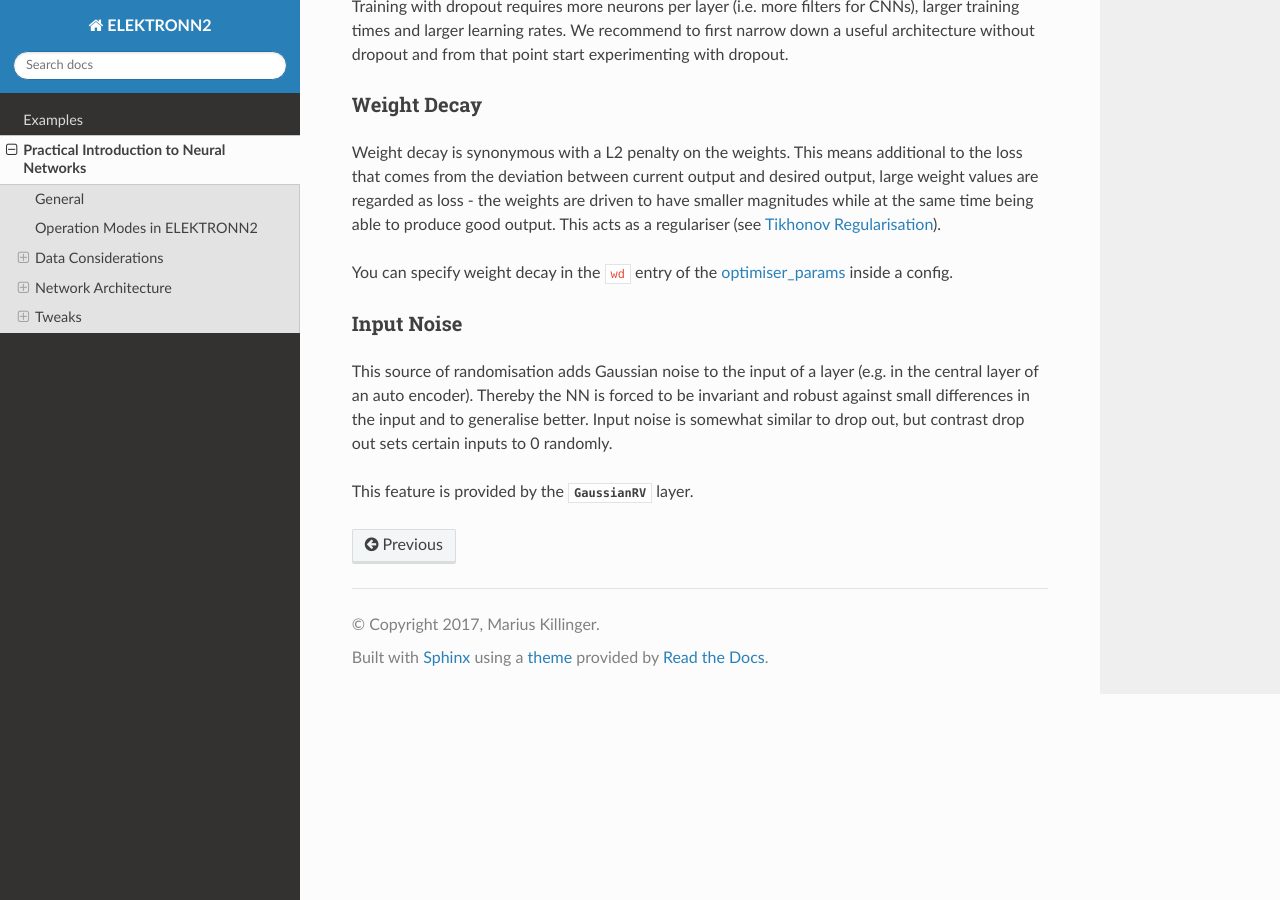
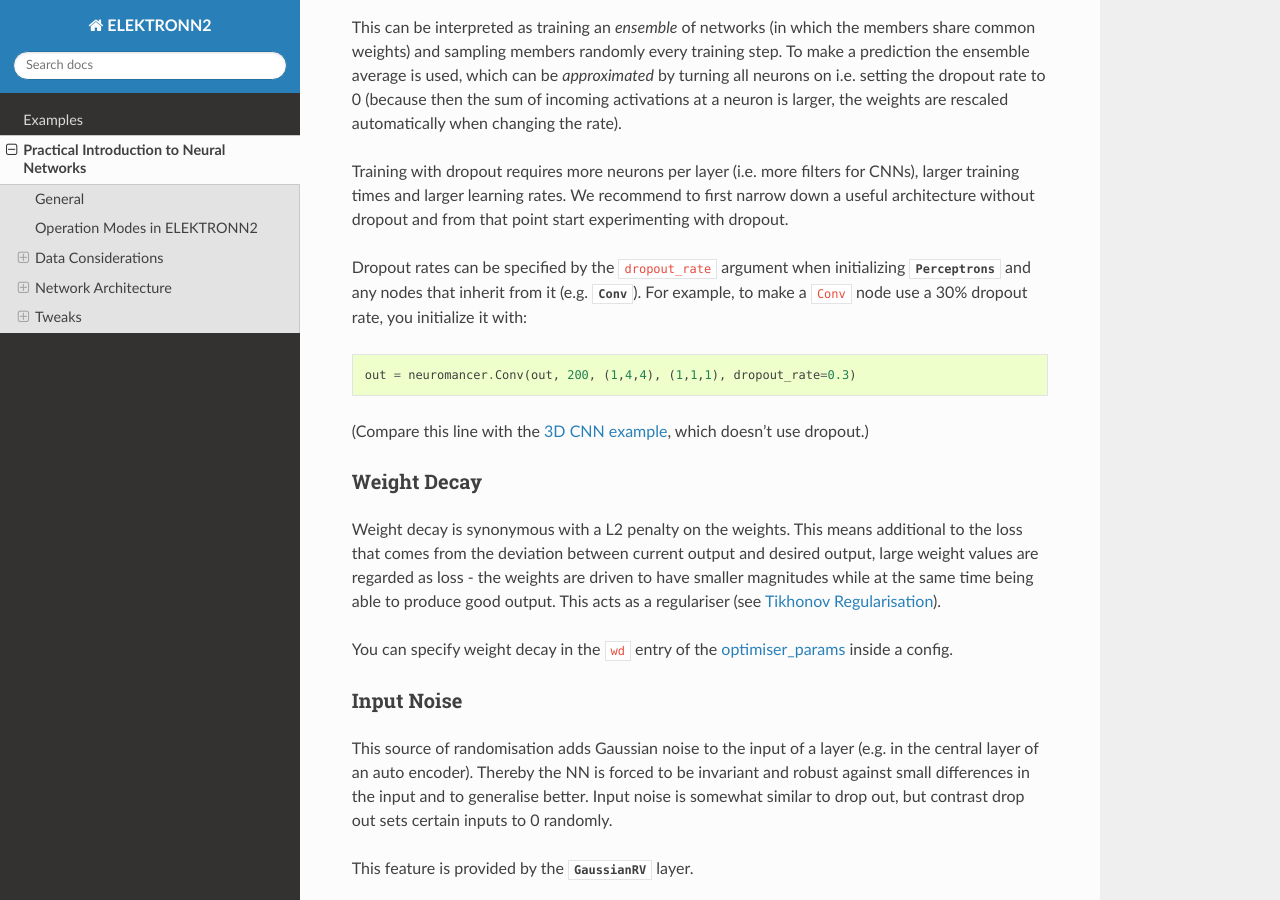
Before and after one commit to ELEKTRONN/ELEKTRONN2, a Sphinx documentation site: the page built from docs/intro_nn.rst, in a window 1280 px wide and 900 px high, scrolled down 7523 px. Built offline with Sphinx 7.4.7 and the Read the Docs theme 2.0.0, drawn with Linux system fonts in a browser that asks for light colours; formulas are drawn with MathJax 3; pages that are not in the unit, such as notebooks, are missing from menus; some of the changed text lies outside the part shown.

Commit message:
docs: More on tweaks in intro_nn

```diff
--- a/docs/intro_nn.rst
+++ b/docs/intro_nn.rst
@@ -289,7 +289,13 @@ actually learning the discrimination. Using class weights, the training errors
 (i.e. incentives)  can be changed to give the less frequent classes greater
 importance. This prevents the mentioned problem.
 
-.. TODO: How to use it
+``class_weights`` can be specified when initializing loss nodes, e.g.:
+
+.. code-block:: python
+
+  loss  = neuromancer.MultinoulliNLL(probs, target, class_weights=[0.5, 2.0])
+
+will weigh class ``0`` much less than class ``1`` (given there are two classes).
 
 
 .. _warping:
@@ -348,7 +354,20 @@ CNNs), larger training times and larger learning rates. We recommend to first
 narrow down a useful architecture without dropout and from that point start
 experimenting with dropout.
 
-.. TODO: How to use it
+Dropout rates can be specified by the ``dropout_rate`` argument when
+initializing :py:class:`Perceptrons <elektronn2.neuromancer.neural.Perceptron>`
+and any nodes that inherit from it (e.g.
+:py:class:`Conv <elektronn2.neuromancer.neural.Conv>`). For example, to make a
+``Conv`` node use a 30% dropout rate, you initialize it with:
+
+.. code-block:: python
+
+  out = neuromancer.Conv(out, 200, (1,4,4), (1,1,1), dropout_rate=0.3)
+
+(Compare this line with the :ref:`3D CNN example <cnn_code>`, which doesn't
+use dropout.)
+
+.. TODO: Add note about prediction
 
 
 Weight Decay
```
